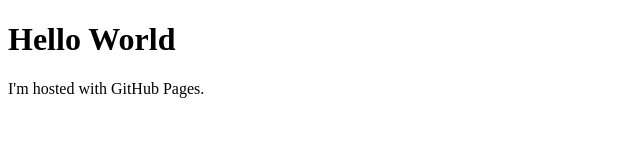
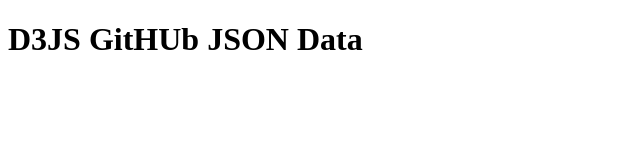
Before and after one commit to JackG1996/JackG1996.github.io, a plain HTML site: page index.html in a window 1280 px wide. Shown: the whole page, without its empty margins (0-640 px from the left). Drawn offline with Linux system fonts and the light colour scheme.

Commit message:
Update index.html

```diff
--- a/index.html
+++ b/index.html
@@ -1,7 +1,9 @@
 <!DOCTYPE html>
 <html>
+<head>
+  <title> My GitHub D3 Data Representation</title>
 <body>
-<h1>Hello World</h1>
-<p>I'm hosted with GitHub Pages.</p>
+<h1>D3JS GitHUb JSON Data</h1>
+<p></p>
 </body>
 </html>
```
